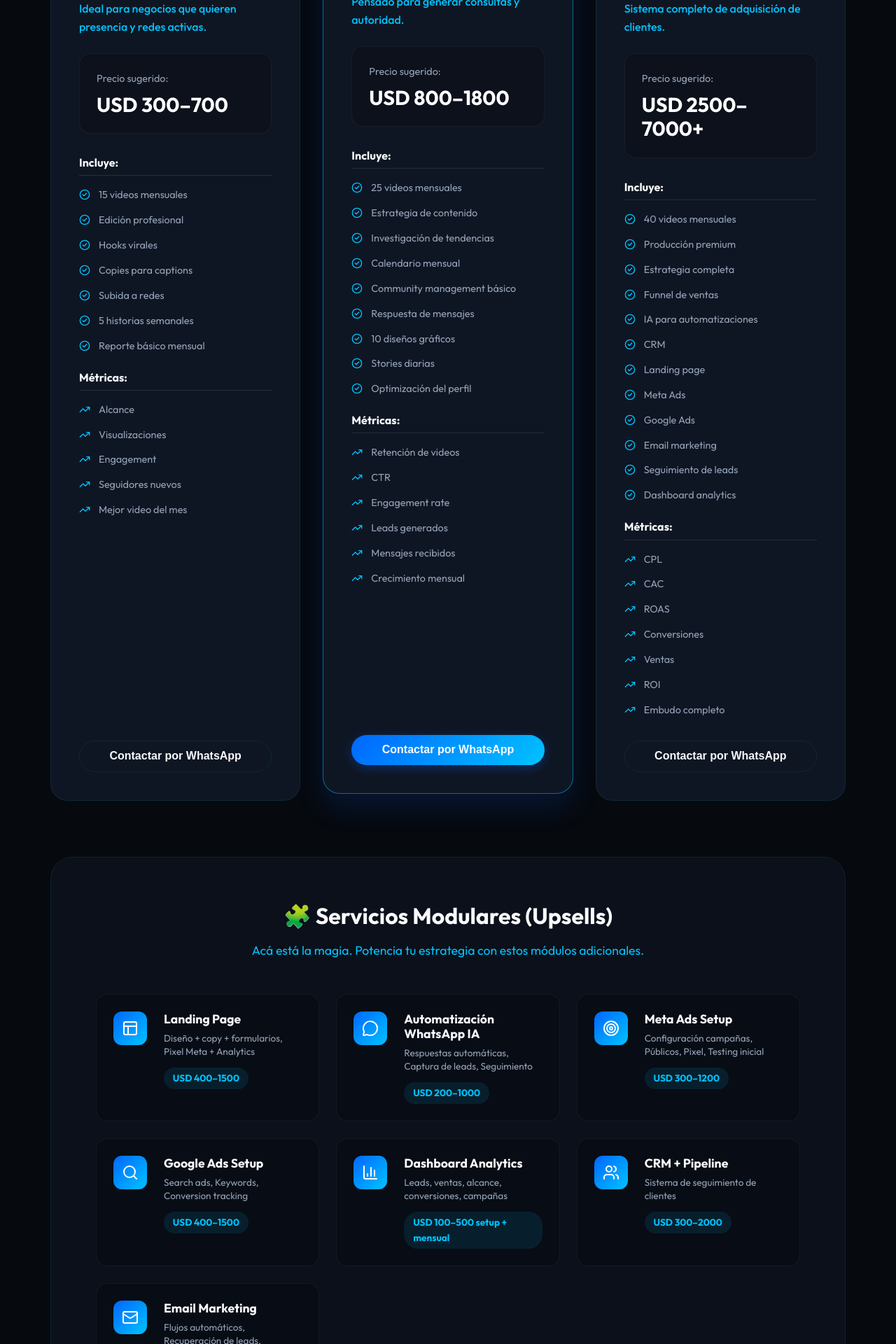
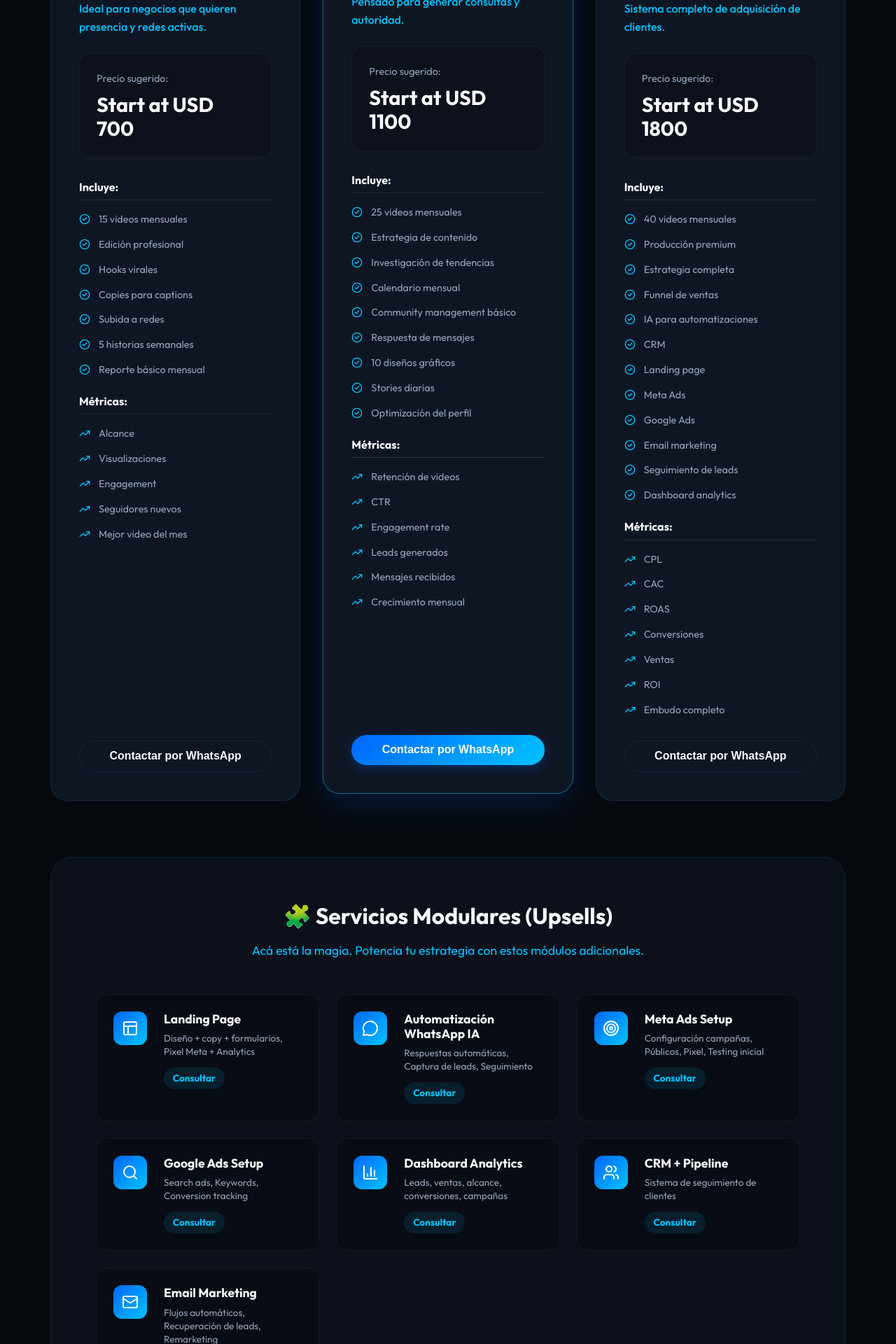
Before and after one commit to afraiasolutions/afra-ia, a React (Vite) app: page / in a window 1280 px wide. Shown: the part 2780-4700 px from the top of the page at 70% size. Built offline with nearby package versions, Linux system fonts and the light colour scheme.

Commit message:
Se solucionan los errores

```diff
--- a/src/App.jsx
+++ b/src/App.jsx
@@ -148,7 +148,7 @@ const plansData = {
       id: "pack1",
       name: "🟢 PACK 1 — CONTENT BOOST",
       goal: "Ideal for businesses wanting an active digital presence.",
-      price: "USD 300–700",
+      price: "USD 700",
       includes: [
         "15 monthly videos", "Professional editing", "Viral hooks", "Captions copy", "Social media posting", "5 weekly stories", "Basic monthly report"
       ],
@@ -160,7 +160,7 @@ const plansData = {
       id: "pack2",
       name: "🟡 PACK 2 — SOCIAL GROWTH",
       goal: "Designed to generate inquiries and establish authority.",
-      price: "USD 800–1800",
+      price: "USD 1100",
       includes: [
         "25 monthly videos", "Content strategy", "Trend research", "Monthly calendar", "Basic community management", "Message responses", "10 graphic designs", "Daily stories", "Profile optimization"
       ],
@@ -173,7 +173,7 @@ const plansData = {
       id: "pack3",
       name: "🔴 PACK 3 — DOMINATION SYSTEM",
       goal: "Complete client acquisition system.",
-      price: "USD 2500–7000+",
+      price: "USD 1800",
       includes: [
         "40 monthly videos", "Premium production", "Full strategy", "Sales funnel", "AI Automations", "CRM", "Landing page", "Meta Ads", "Google Ads", "Email marketing", "Lead tracking", "Analytics dashboard"
       ],
@@ -187,7 +187,7 @@ const plansData = {
       id: "pack1",
       name: "🟢 PACK 1 — CONTENT BOOST",
       goal: "Ideal para negocios que quieren presencia y redes activas.",
-      price: "USD 300–700",
+      price: "Start at USD 700",
       includes: [
         "15 videos mensuales", "Edición profesional", "Hooks virales", "Copies para captions", "Subida a redes", "5 historias semanales", "Reporte básico mensual"
       ],
@@ -199,7 +199,7 @@ const plansData = {
       id: "pack2",
       name: "🟡 PACK 2 — SOCIAL GROWTH",
       goal: "Pensado para generar consultas y autoridad.",
-      price: "USD 800–1800",
+      price: "Start at USD 1100",
       includes: [
         "25 videos mensuales", "Estrategia de contenido", "Investigación de tendencias", "Calendario mensual", "Community management básico", "Respuesta de mensajes", "10 diseños gráficos", "Stories diarias", "Optimización del perfil"
       ],
@@ -212,7 +212,7 @@ const plansData = {
       id: "pack3",
       name: "🔴 PACK 3 — DOMINATION SYSTEM",
       goal: "Sistema completo de adquisición de clientes.",
-      price: "USD 2500–7000+",
+      price: "Start at USD 1800",
       includes: [
         "40 videos mensuales", "Producción premium", "Estrategia completa", "Funnel de ventas", "IA para automatizaciones", "CRM", "Landing page", "Meta Ads", "Google Ads", "Email marketing", "Seguimiento de leads", "Dashboard analytics"
       ],
@@ -225,22 +225,22 @@ const plansData = {
 
 const modularServices = {
   en: [
-    { icon: "Layout", name: "Landing Page", desc: "Design + copy + forms, Meta Pixel + Analytics", price: "USD 400–1500" },
-    { icon: "MessageCircle", name: "WhatsApp AI Automation", desc: "Auto-replies, Lead capture, Follow-ups", price: "USD 200–1000" },
-    { icon: "Target", name: "Meta Ads Setup", desc: "Campaign setup, Audiences, Pixel, Initial testing", price: "USD 300–1200" },
-    { icon: "Search", name: "Google Ads Setup", desc: "Search ads, Keywords, Conversion tracking", price: "USD 400–1500" },
-    { icon: "BarChart3", name: "Dashboard Analytics", desc: "Leads, sales, reach, conversions, campaigns", price: "USD 100–500 setup + monthly" },
-    { icon: "Users", name: "CRM + Pipeline", desc: "Client tracking system", price: "USD 300–2000" },
-    { icon: "Mail", name: "Email Marketing", desc: "Automated flows, Lead recovery, Remarketing", price: "USD 150–700" }
+    { icon: "Layout", name: "Landing Page", desc: "Design + copy + forms, Meta Pixel + Analytics", price: "Consult" },
+    { icon: "MessageCircle", name: "WhatsApp AI Automation", desc: "Auto-replies, Lead capture, Follow-ups", price: "Consult" },
+    { icon: "Target", name: "Meta Ads Setup", desc: "Campaign setup, Audiences, Pixel, Initial testing", price: "Consult" },
+    { icon: "Search", name: "Google Ads Setup", desc: "Search ads, Keywords, Conversion tracking", price: "Consult" },
+    { icon: "BarChart3", name: "Dashboard Analytics", desc: "Leads, sales, reach, conversions, campaigns", price: "Consult" },
+    { icon: "Users", name: "CRM + Pipeline", desc: "Client tracking system", price: "Consult" },
+    { icon: "Mail", name: "Email Marketing", desc: "Automated flows, Lead recovery, Remarketing", price: "Consult" }
   ],
   es: [
-    { icon: "Layout", name: "Landing Page", desc: "Diseño + copy + formularios, Pixel Meta + Analytics", price: "USD 400–1500" },
-    { icon: "MessageCircle", name: "Automatización WhatsApp IA", desc: "Respuestas automáticas, Captura de leads, Seguimiento", price: "USD 200–1000" },
-    { icon: "Target", name: "Meta Ads Setup", desc: "Configuración campañas, Públicos, Pixel, Testing inicial", price: "USD 300–1200" },
-    { icon: "Search", name: "Google Ads Setup", desc: "Search ads, Keywords, Conversion tracking", price: "USD 400–1500" },
-    { icon: "BarChart3", name: "Dashboard Analytics", desc: "Leads, ventas, alcance, conversiones, campañas", price: "USD 100–500 setup + mensual" },
-    { icon: "Users", name: "CRM + Pipeline", desc: "Sistema de seguimiento de clientes", price: "USD 300–2000" },
-    { icon: "Mail", name: "Email Marketing", desc: "Flujos automáticos, Recuperación de leads, Remarketing", price: "USD 150–700" }
+    { icon: "Layout", name: "Landing Page", desc: "Diseño + copy + formularios, Pixel Meta + Analytics", price: "Consultar" },
+    { icon: "MessageCircle", name: "Automatización WhatsApp IA", desc: "Respuestas automáticas, Captura de leads, Seguimiento", price: "Consultar" },
+    { icon: "Target", name: "Meta Ads Setup", desc: "Configuración campañas, Públicos, Pixel, Testing inicial", price: "Consultar" },
+    { icon: "Search", name: "Google Ads Setup", desc: "Search ads, Keywords, Conversion tracking", price: "Consultar" },
+    { icon: "BarChart3", name: "Dashboard Analytics", desc: "Leads, ventas, alcance, conversiones, campañas", price: "Consultar" },
+    { icon: "Users", name: "CRM + Pipeline", desc: "Sistema de seguimiento de clientes", price: "Consultar" },
+    { icon: "Mail", name: "Email Marketing", desc: "Flujos automáticos, Recuperación de leads, Remarketing", price: "Consultar" }
   ]
 };
 
```
